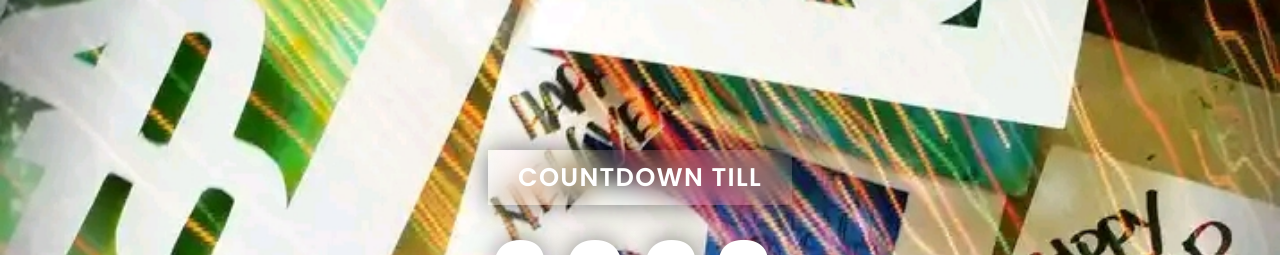
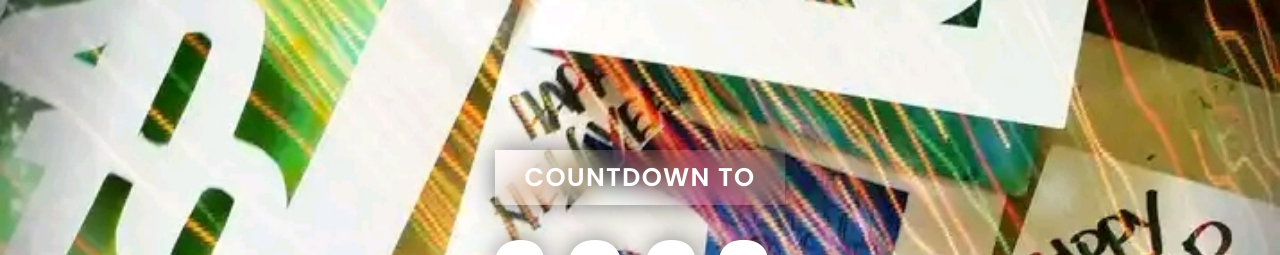
Before and after one commit to nhe0/year.com, a plain HTML site: page index.html in a window 1280 px wide. Shown: the top 255 px of the page. Drawn offline with Linux system fonts and the light colour scheme.

Commit message:
Update index.html

```diff
--- a/index.html
+++ b/index.html
@@ -117,7 +117,7 @@ color:orange;
   <body>
     <div class="wrapper">
       <div class="heading">
-        <h3>Countdown Till</h3>
+        <h3>Countdown To</h3>
         <h1>2023</h1>
       </div>
       <div class="countdown">
```
